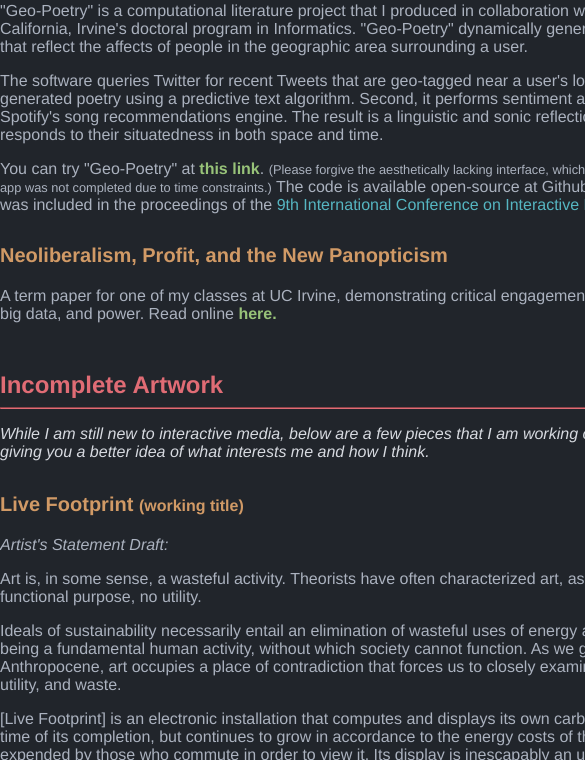
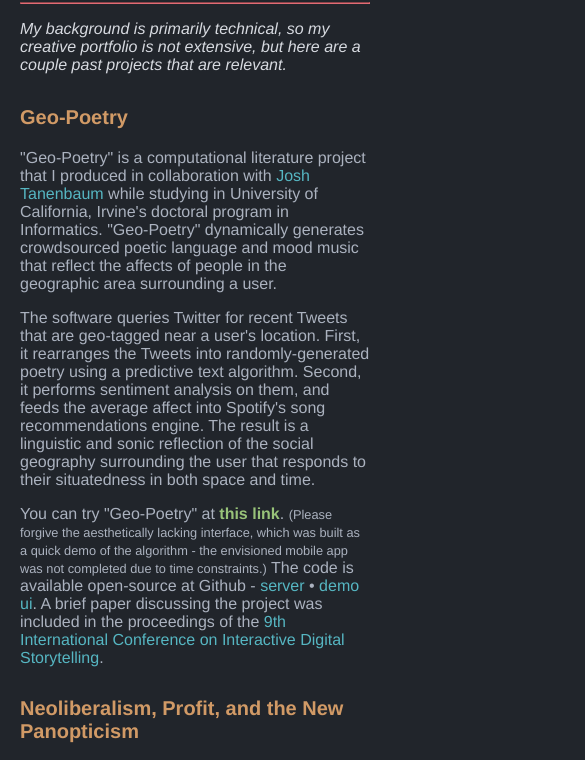
Before and after one commit to JordanRickman/itp-portfolio, a plain HTML site: page index.html in a window 390 px wide. Shown: the part 340-1100 px from the top of the page, 585 px wide, since content can reach past the window. Drawn offline with Linux system fonts and the light colour scheme.

Commit message:
Making responsive/mobile-friendly.

```diff
--- a/layout.css
+++ b/layout.css
@@ -9,5 +9,12 @@ html,body,div {
 .content-wrapper {
   margin-right: auto;
   margin-left: auto;
-  width: 980px;
+  max-width: 980px;
 }
+
+@media screen and (max-width:980px) {
+  .content-wrapper {
+    margin-left: 20px;
+    margin-right: 20px;
+  }
+}
```
